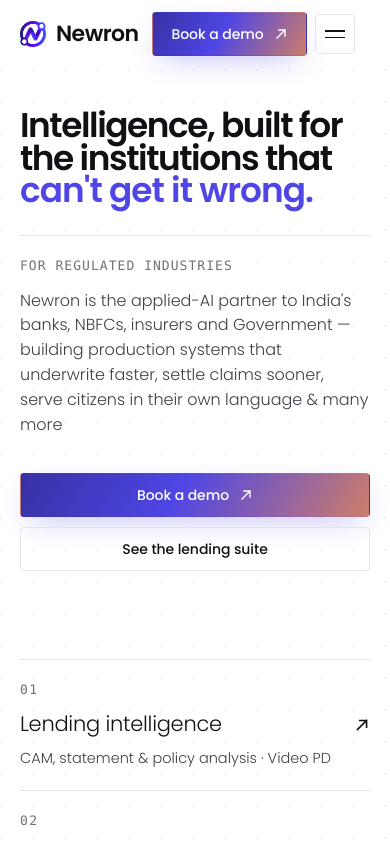
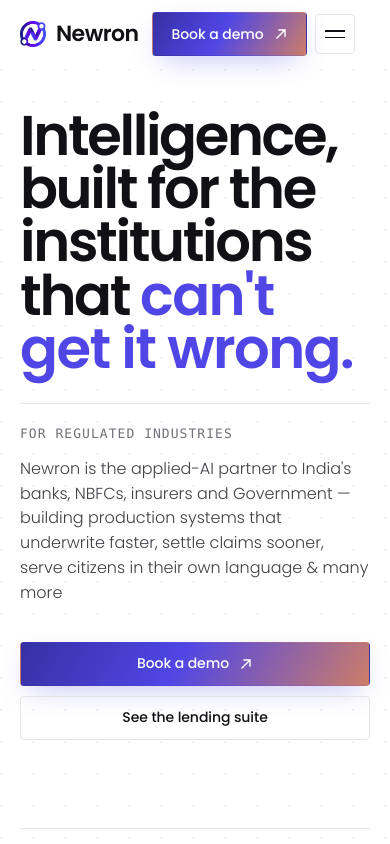
Before and after one commit to NewronAI/web, a Next.js app: page / in a window 390 px wide. Shown: the top 844 px of the page. Built offline with nearby package versions, Linux system fonts and the light colour scheme.

Commit message:
fixed phone min text size

```diff
--- a/app/globals.css
+++ b/app/globals.css
@@ -468,7 +468,7 @@
 /* ---------- small laptop / large tablet ---------- */
 @media (max-width: 1180px) {
   :root {
-    --hero-title:      clamp(38px, min(9.4vw, 15.4svh), 116px);
+    --hero-title:      clamp(56px, min(9.4vw, 15.4svh), 116px);
     --hero-gap:        32px;
     --hero-index-gap:  48px;
   }
@@ -480,7 +480,7 @@
 /* ---------- stack: the four-column index rows collapse ---------- */
 @media (max-width: 900px) {
   :root {
-    --hero-title:      clamp(34px, 8.8vw, 76px);
+    --hero-title:      clamp(56px, 8.8vw, 76px);
     --hero-pad-top:    calc(40px * var(--density));
     --hero-pad-bottom: calc(48px * var(--density));
     --hero-index-gap:  40px;
```
